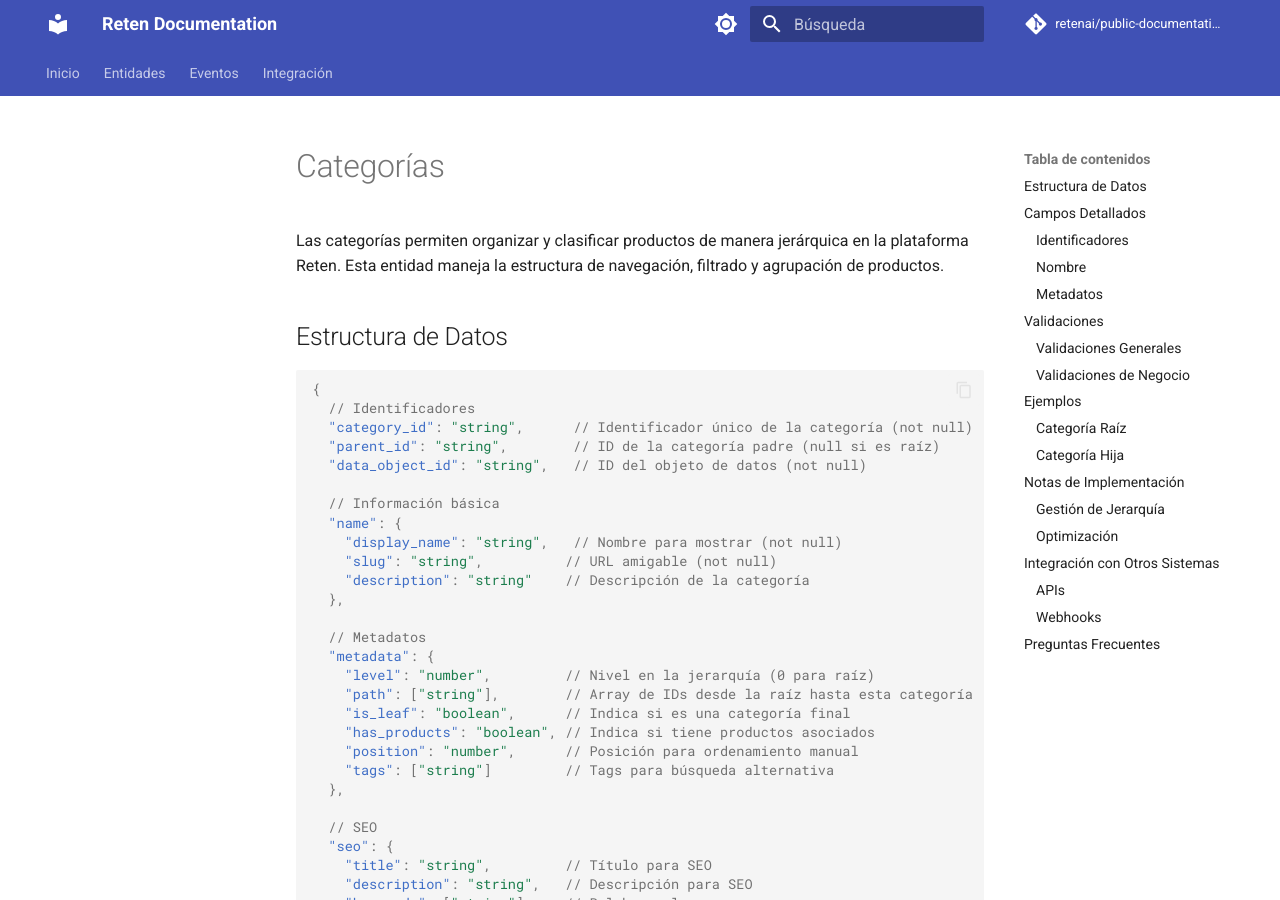
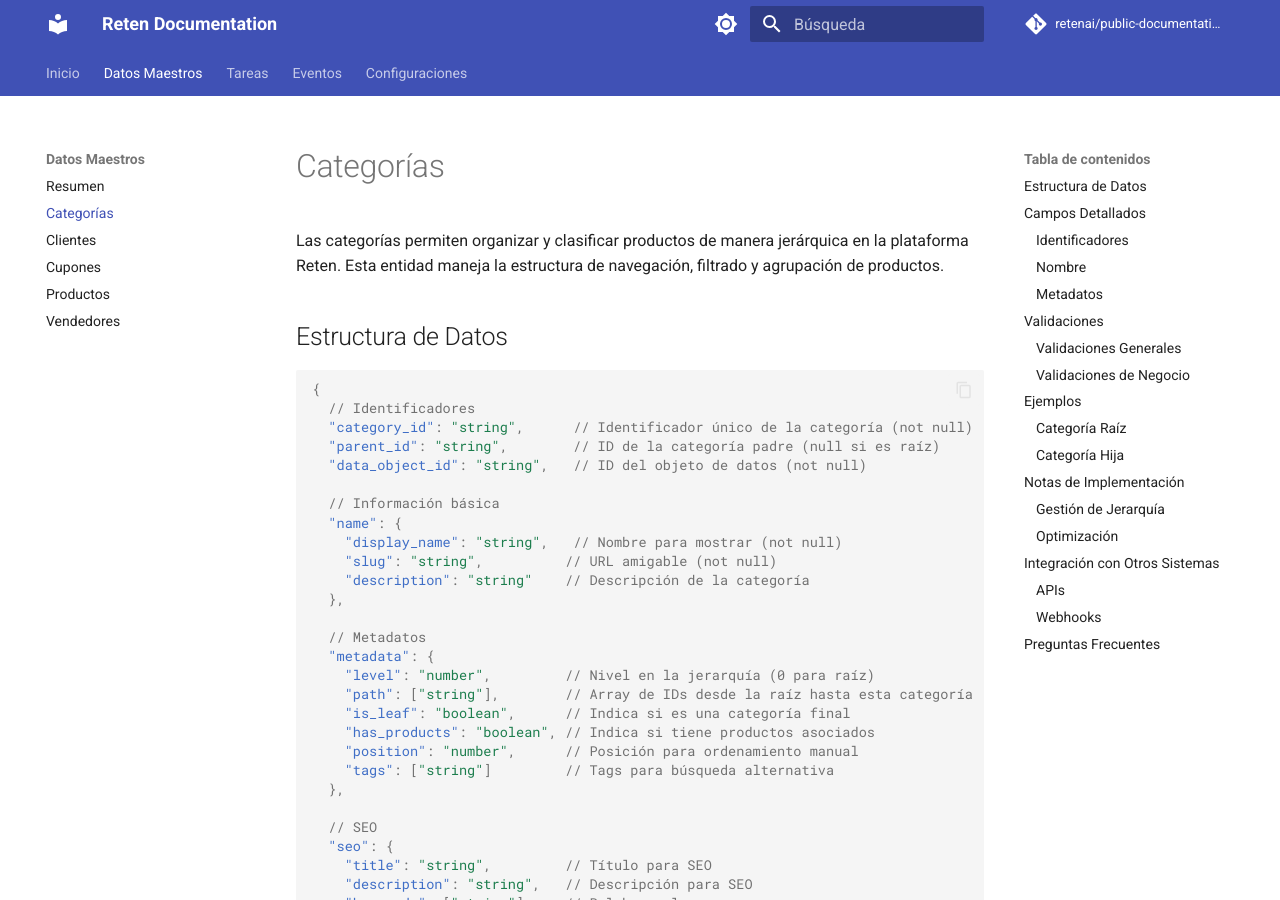
Before and after one commit to retenai/public-documentation, an MkDocs documentation site: the page built from docs/master-data/category/README.md, in a window 1280 px wide and 900 px high. Built offline with MkDocs 1.6.1 and Material for MkDocs 9.7.7, drawn with Linux system fonts in a browser that asks for light colours; comment, search, counter and statistics services are not loaded; some of the changed lines change nothing that is shown.

Commit message:
refactor: update mkdocs navigation to match new documentation structure

```diff
--- a/mkdocs.yml
+++ b/mkdocs.yml
@@ -54,15 +54,16 @@
 # Navigation
 nav:
   - Inicio: index.md
-  - Entidades:
-    - Resumen: entities/README.md
-    - Clientes: entities/client/README.md
-    - Vendedores: entities/seller/README.md
-    - Productos: entities/product/README.md
-    - Cupones: entities/coupon/README.md
-    - Suscripciones: entities/subscription/README.md
-    - Categorías: entities/category/README.md
-    - Suscripción de Canal: entities/channel_subscription.md
+  - Datos Maestros:
+    - Resumen: master-data/README.md
+    - Categorías: master-data/category/README.md
+    - Clientes: master-data/client/README.md
+    - Cupones: master-data/coupon/README.md
+    - Productos: master-data/product/README.md
+    - Vendedores: master-data/seller/README.md
+  - Tareas:
+    - Resumen: tasks/README.md
+    - Seguimiento: tasks/tracking/README.md
   - Eventos:
     - Resumen: events/README.md
     - Marketing: events/marketing_events.md
@@ -70,8 +71,11 @@
     - Productos: events/product_events.md
     - Usuario: events/user_events.md
     - Entregas: events/delivery_events.md
-  - Integración:
-    - API de Eventos: integration/events_api.md
+  - Configuraciones:
+    - Resumen: settings/README.md
+    - Asignaciones: settings/assignments/README.md
+    - Rutas: settings/routes/README.md
+    - Suscripciones: settings/subscription/README.md
 
 # Additional settings
 plugins:
```
